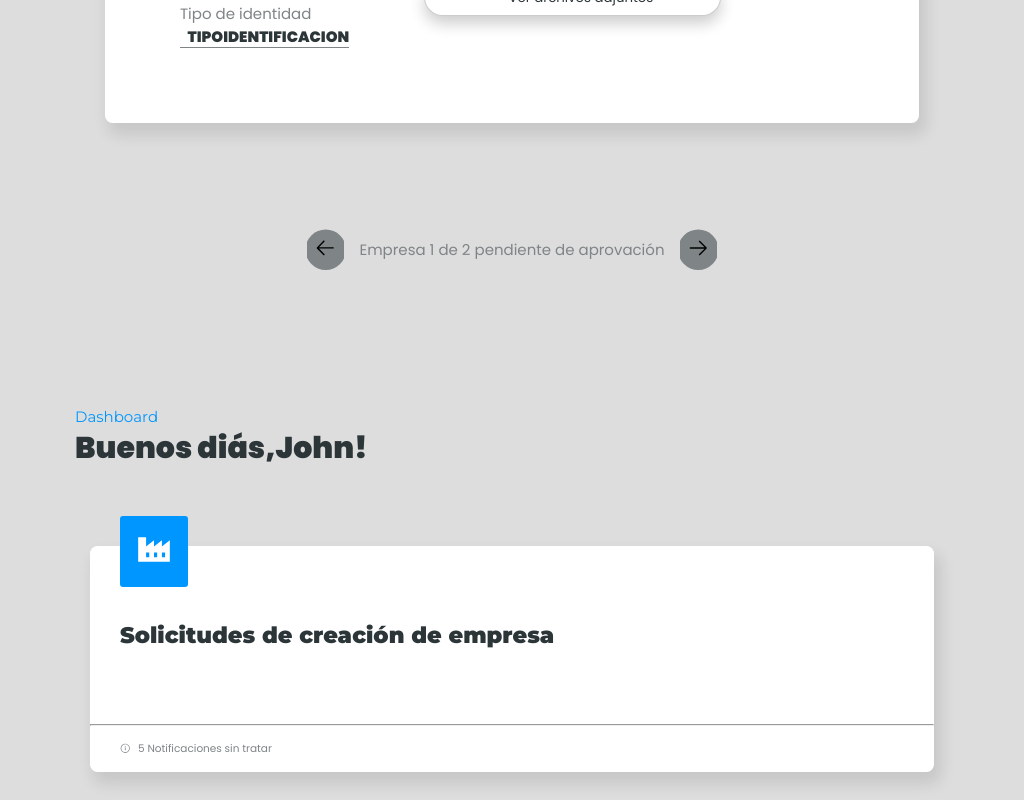
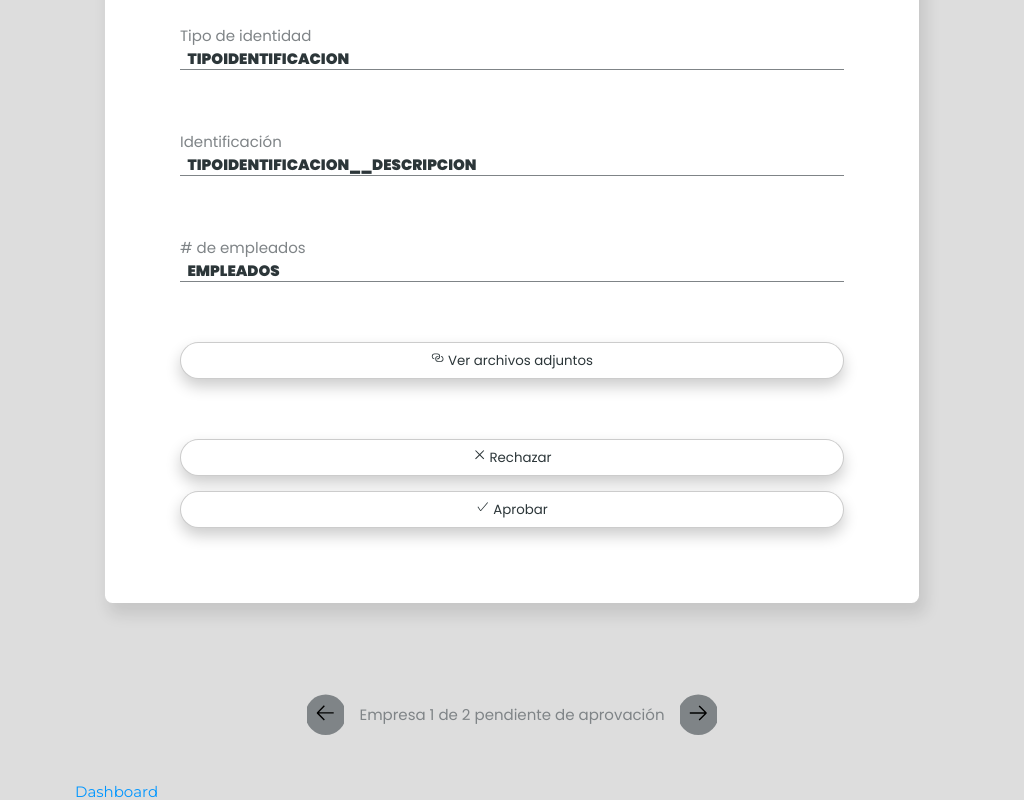
Before and after one commit to Jevelopers/PreValente, a React (Create React App) app in the folder prevalente/: page /Administration/Solicitar in a window 1024 px wide. Shown: the part 660-1460 px from the top of the page. Built offline with nearby package versions, Linux system fonts and the light colour scheme.

Commit message:
UpdateModal

```diff
--- a/prevalente/src/Components/Card/Lg/Card.jsx
+++ b/prevalente/src/Components/Card/Lg/Card.jsx
@@ -1,4 +1,4 @@
-import React from 'react'
+import React, { Fragment } from 'react'
 import { useState } from 'react'
 import stylesCardLg from './Card.module.css'
 import stylesModal from '../../Modal/Modal.module.css'
@@ -30,7 +30,7 @@ function Card() {
   ]
 
   return (
-    <>
+    <Fragment>
       <div className={stylesCardLg.card__wrapper}>
         <div className={stylesCardLg.card}>
           <div className={stylesCardLg.card__content}>
@@ -67,6 +67,7 @@ function Card() {
                 <div className={stylesCardLg.info__box__modal}>
                   {/** Implementacion de modal en un boton */}
                   <button className={stylesCardLg.card__button} onClick={() => setmodalDoc(!modalDoc)}><VscLink /> Ver archivos adjuntos</button>
+
                   <ModalDoc stateModalDoc={modalDoc} changeModalDoc={setmodalDoc} >
                     <div className={stylesModal.head__content}>
                       <div className={stylesModal.content_box}>
@@ -91,22 +92,22 @@ function Card() {
               </div>
             </div>
           </div>
-
+          {/**Botones de accion */}
           <div className={stylesCardLg.card__content__button} >
             <button className={stylesCardLg.card__button}><VscChromeClose /> Rechazar</button>
             <button className={stylesCardLg.card__button}><VscCheck /> Aprobar</button>
           </div>
         </div>
-
-        <div className={stylesCardLg.container__footer}>
-          <div className={stylesCardLg.pagination}>
-            <button className={stylesCardLg.pagination__button}><VscArrowLeft /></button>
-            <p className={stylesCardLg.text}>Empresa 1 de 2 pendiente de aprovación</p>
-            <button className={stylesCardLg.pagination__button}><VscArrowRight /></button>
-          </div>
+      </div>
+      {/**Pie de pagina -->Paginacion */}
+      <div className={stylesCardLg.container__footer}>
+        <div className={stylesCardLg.pagination}>
+          <button className={stylesCardLg.pagination__button}><VscArrowLeft /></button>
+          <p className={stylesCardLg.pagination__text}>Empresa 1 de 2 pendiente de aprovación</p>
+          <button className={stylesCardLg.pagination__button}><VscArrowRight /></button>
         </div>
       </div>
-    </>
+    </Fragment>
 
   )
 }
--- a/prevalente/src/Components/Card/Lg/Card.module.css
+++ b/prevalente/src/Components/Card/Lg/Card.module.css
@@ -1,5 +1,4 @@
 @import url('/src/index.css');
-
 
 .card {
     display: flex;
@@ -102,12 +101,9 @@
 }
 
 
-.container__footer {
-    padding: 6rem 0;
-}
-
 .pagination {
     display: flex;
+    padding-top: 5rem;
     align-items: center;
     justify-content: center;
 }
@@ -126,8 +122,7 @@
     transform: scale(1.1);
 }
 
-
-.text {
+.pagination__text {
     font-family: var(--font-text);
     color: var(--color-accent);
 }
@@ -150,8 +145,27 @@
         flex-direction: column;
     }
 
+   .card__content__button {
+    order: 3;
+   }
 
+}
 
+/*Diseño responsive Tablet */
+@media screen and (min-width: 769px) and (max-width: 1024px) {
+    .card {
+        padding: 5rem;
+        width: 100%;
+        flex-direction: column;
+    }
+    .card__content {
+        width: 100%;
+        order: 2;
+    }
+
+    .card__info {
+        flex-direction: column;
+    }
 
    .card__content__button {
     order: 3;
@@ -160,10 +174,4 @@
    .container__footer {
     order: 1;
    }
-
-
-
 }
-
-/*Diseño responsive Tablet */
-@media screen and (min-width: 769px) and (max-width: 1024px) {}
--- a/prevalente/src/Components/Modal/Modal.module.css
+++ b/prevalente/src/Components/Modal/Modal.module.css
@@ -86,3 +86,10 @@
     color: var(--color-secundary);
     transform: scale(1.1);
 }
+
+@media screen and (min-width: 320px) and (max-width: 768px) {
+    .overlay__container {
+        width: 75vw;
+        height: 35vh;
+     }
+}
```
